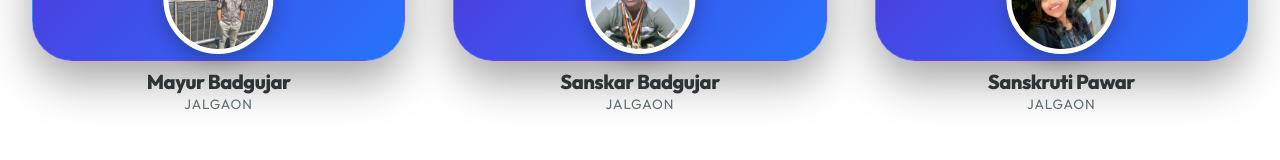
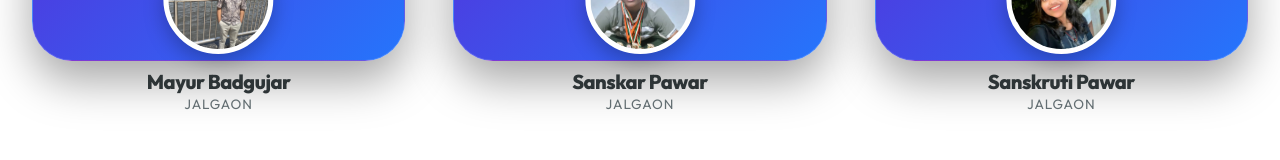
Before and after one commit to harshal4416/V64chessclub, a Next.js app: page / in a window 1280 px wide. Shown: the part 4378-4538 px from the top of the page. Built offline with nearby package versions, Linux system fonts and the light colour scheme.

Commit message:
Update Testimonials.tsx

```diff
--- a/src/components/Testimonials.tsx
+++ b/src/components/Testimonials.tsx
@@ -9,7 +9,7 @@ const testimonials = [
         image: "/testimonials/mayur.jpeg"
     },
     {
-        name: "Sanskar Badgujar",
+        name: "Sanskar Pawar",
         country: "Jalgaon",
         text: "Amazing training and support from the coaches. Because of the structured lession and practice games, I reached a 1585 rating and improved my tournment performance.",
         image: "/testimonials/sanskar.png"
```
